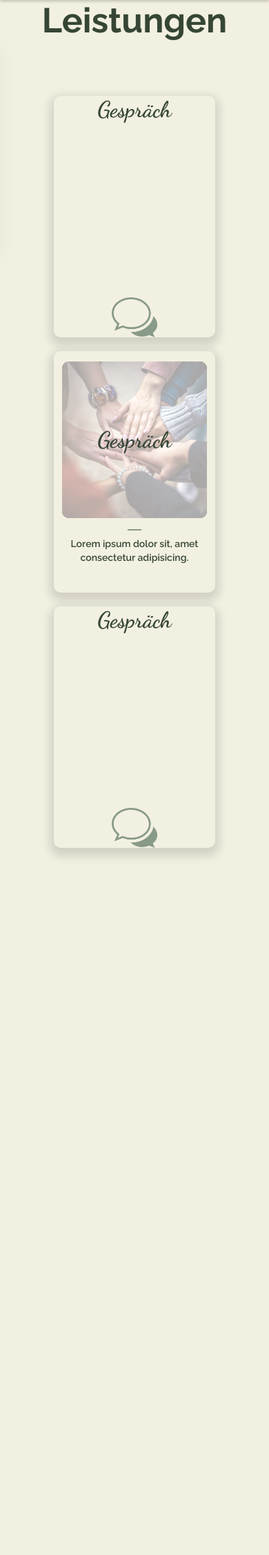
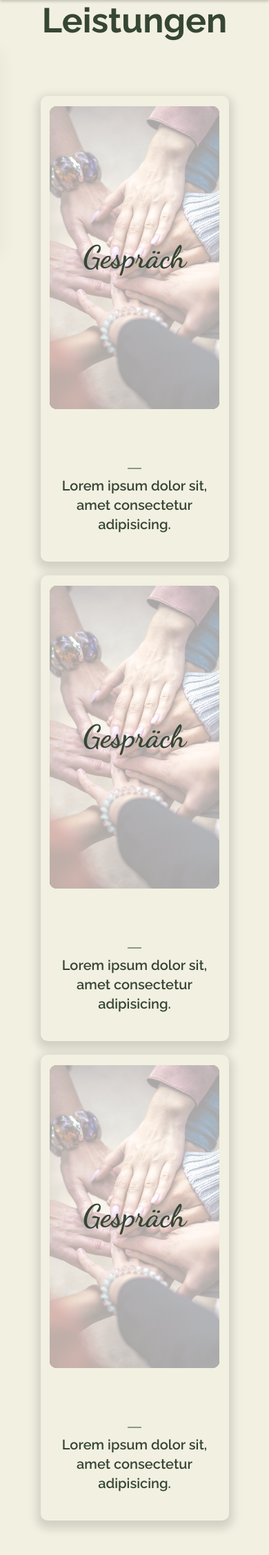
Before and after one commit to lukas2485/dieBrueckenbauerin, a PHP site: page /files/leistungen.php in a window 390 px wide. Shown: the part 116-2370 px from the top of the page at 69% size. Before the commit the page ends 1359 px from the top, so only its background shows below. Run offline with PHP 8.4, Linux system fonts and the light colour scheme; some web fonts are replaced.

Commit message:
Mobile Ansicht geändert

```diff
--- a/css/style.css
+++ b/css/style.css
@@ -568,8 +568,6 @@ p {
     }
 
 
-
-
     /* Leistungen */
     .flip-card-container {
         flex-direction: column;
@@ -577,14 +575,26 @@ p {
     }
 
     .flip-card {
-        width: 60%;
+        width: 70%;
+        height: 80vh;
     }
 
-    .flip-card-container .flip-card:not(:last-child){
+    .flip-card-container, .flip-card:not(:last-child){
         margin-bottom: 20px;
     }
 
+    .flip-card-front h1 {
+        font-size: 2.5em;
+      }
 
+    .flip-card-front h4 {
+        font-size: 2rem;
+        padding: 0 5%;
+    }
+
+    .card-back-text p {
+        font-size: 2rem;
+    }
 
     /* Navigation */
     .nav-menu {
--- a/files/leistungen.php
+++ b/files/leistungen.php
@@ -26,31 +26,13 @@
       </div>
 
       <div class="flip-card-container">
-                <div class="flip-card">
-                  <div class="flip-card-inner">
 
-                    <div class="flip-card-front">
-                      <h1>Gespräch</h1>
-                      <img src="../img/bubbleIcon.png" alt="">
-                    </div>
 
-                    <div class="flip-card-back">
-
-                      <div class="card-back-text">
-                        <p>Lorem.</p>
-                        <p>Lorem ipsum dolor sit amet consectetur adipisicing elit. Nam omnis sunt debitis consequuntur distinctio culpa, nihil voluptates suscipit. Laborum, quibusdam.</p>
-                      </div>
-                    </div>
-
-                  </div>
-                </div>
 
         <div class="flip-card">
           <div class="flip-card-inner">
 
             <div class="flip-card-front">
-
-
               <div class="frontImg">
                 <div class="frontImg_overlay"><h1>Gespräch</h1></div>
               </div>
@@ -59,39 +41,68 @@
                 <hr>
                 <h4>Lorem ipsum dolor sit, amet consectetur adipisicing.</h4>
               </div>
-
-
             </div>
 
             <div class="flip-card-back">
-
               <div class="card-back-text">
                 <p>Lorem.</p>
                 <p>Lorem ipsum dolor sit amet consectetur adipisicing elit. Nam omnis sunt debitis consequuntur distinctio culpa, nihil voluptates suscipit. Laborum, quibusdam.</p>
               </div>
             </div>
-
           </div>
         </div>
+
+
 
         <div class="flip-card">
           <div class="flip-card-inner">
 
             <div class="flip-card-front">
-                      <h1>Gespräch</h1>
-                      <img src="../img/bubbleIcon.png" alt="">
+              <div class="frontImg">
+                <div class="frontImg_overlay"><h1>Gespräch</h1></div>
+              </div>
+
+              <div class="frontBottom">
+                <hr>
+                <h4>Lorem ipsum dolor sit, amet consectetur adipisicing.</h4>
+              </div>
             </div>
 
             <div class="flip-card-back">
-
               <div class="card-back-text">
                 <p>Lorem.</p>
                 <p>Lorem ipsum dolor sit amet consectetur adipisicing elit. Nam omnis sunt debitis consequuntur distinctio culpa, nihil voluptates suscipit. Laborum, quibusdam.</p>
               </div>
             </div>
-
           </div>
         </div>
+
+
+
+        <div class="flip-card">
+          <div class="flip-card-inner">
+
+            <div class="flip-card-front">
+              <div class="frontImg">
+                <div class="frontImg_overlay"><h1>Gespräch</h1></div>
+              </div>
+
+              <div class="frontBottom">
+                <hr>
+                <h4>Lorem ipsum dolor sit, amet consectetur adipisicing.</h4>
+              </div>
+            </div>
+
+            <div class="flip-card-back">
+              <div class="card-back-text">
+                <p>Lorem.</p>
+                <p>Lorem ipsum dolor sit amet consectetur adipisicing elit. Nam omnis sunt debitis consequuntur distinctio culpa, nihil voluptates suscipit. Laborum, quibusdam.</p>
+              </div>
+            </div>
+          </div>
+        </div>
+
+
       </div>
 
 
```
Lines whose indentation alone changed are shown as unchanged.
